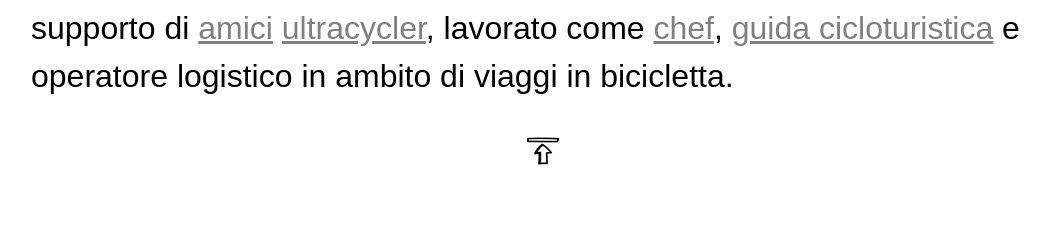
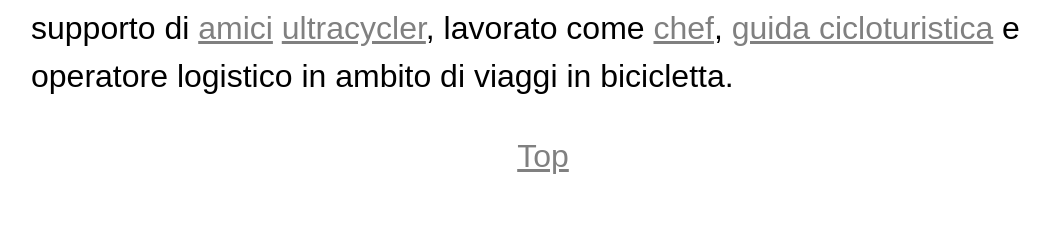
Before and after one commit to nicodemo-valerio/nicodemo-single-page-website, a plain HTML site: page index.html in a window 1280 px wide. Shown: the part 2401-2626 px from the top of the page, without its empty margins (97-1147 px from the left). Drawn offline with Linux system fonts and the light colour scheme.

Commit message:
Removed go to top icon

```diff
--- a/index.html
+++ b/index.html
@@ -51,7 +51,7 @@
         <p>Qui potete visualizzare il mio <abbr title="Curriculum Vitae">CV</abbr> completo: <a href="#">Curriculum_Nicodemo_Valerio.pdf</a></p>
         <h3>Oltre l'informatica</h3>
         <p>Mi piace imparare e "fare" un sacco di cose: cucinare (e mangiare :D), correre, andare in bicicletta, viaggiare, fare foto e <a href="https://www.youtube.com/c/NicodemoValerio" target="_blank">video</a>. Grazie a queste passioni mi sono "buttato" a fare esperienze e lavori per i quali cui non possedevo delle "qualifiche ufficiali". Ho girato il mondo a supporto di <a href="http://www.paoloaste.it" target="_blank">amici</a> <a href="https://keepbrave.com/gallery/" target="_blank">ultracycler</a>, lavorato come <a href="http://www.thefitduck.wordpress.com" target="_blank">chef</a>, <a href="https://www.girolibero.it" target="_blank">guida cicloturistica</a> e operatore logistico in ambito di viaggi in bicicletta.</p>
-        <p class="centered"><a href="#menu"><img src="./img/icons/gototop.png" alt="Go to top"> </a></p>
+        <p class="centered"><a href="#menu">Top</a></p>
       </div>
     </section>
     <section id="services">
```
Also changed, not shown: img/icons/gototop.png (deleted), 1 other file.
